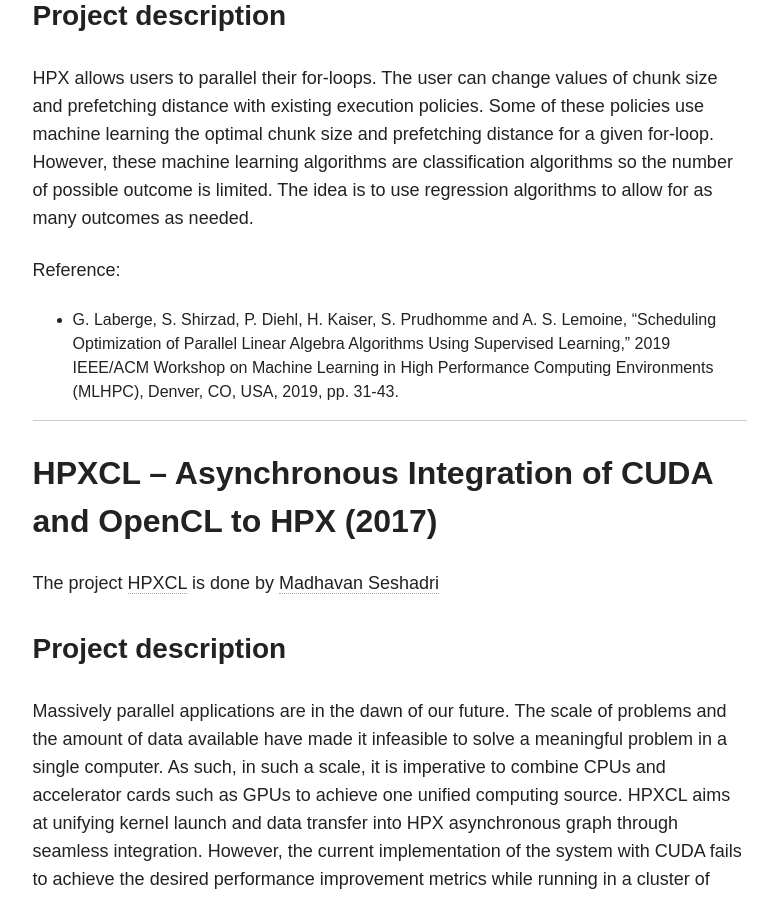
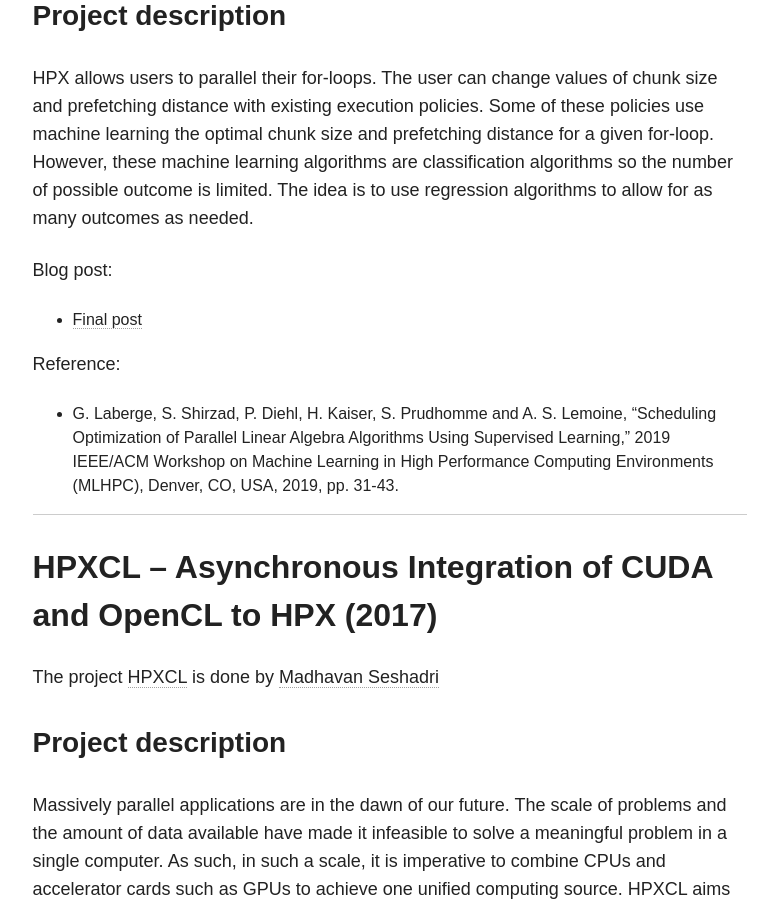
Before and after one commit to diehlpk/diehlpk.github.io, a Jekyll site: the page built from _posts/blog/2017-05-04-gsc-projects.md, in a window 1280 px wide and 900 px high, scrolled down 1188 px. Shown: the whole window, without its empty margins (347-1125 px from the left). Built offline with Jekyll 4.4.1, drawn with Linux system fonts in a browser that asks for light colours; nearby versions of some CDN libraries; some web fonts are replaced.

Commit message:
Update blog

```diff
--- a/_posts/blog/2017-05-04-gsc-projects.md
+++ b/_posts/blog/2017-05-04-gsc-projects.md
@@ -24,6 +24,10 @@
 ### Project description
 
 HPX allows users to parallel their for-loops. The user can change values of chunk size and prefetching distance with existing execution policies. Some of these policies use machine learning the optimal chunk size and prefetching distance for a given for-loop. However, these machine learning algorithms are classification algorithms so the number of possible outcome is limited. The idea is to use regression algorithms to allow for as many outcomes as needed.
+
+Blog post:
+
+* [Final post](https://gist.github.com/gablabc/a7ad9445bd84b4ad793b2ee9942513c7)
 
 Reference:
 
```
